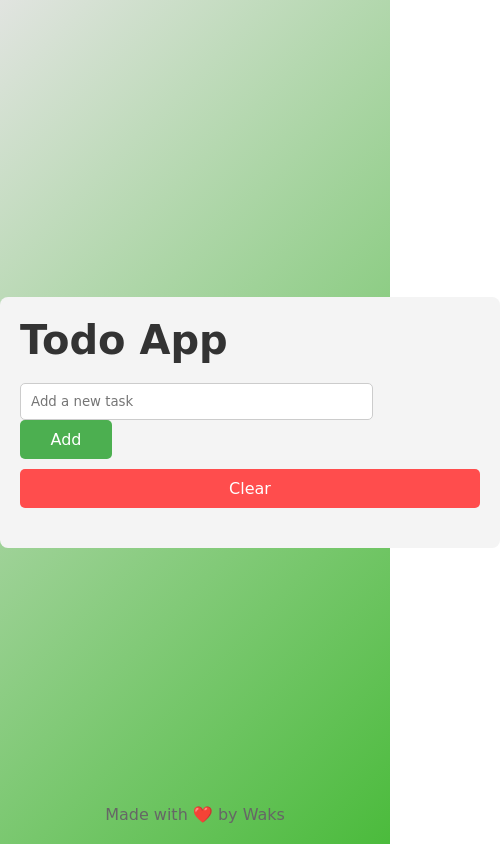
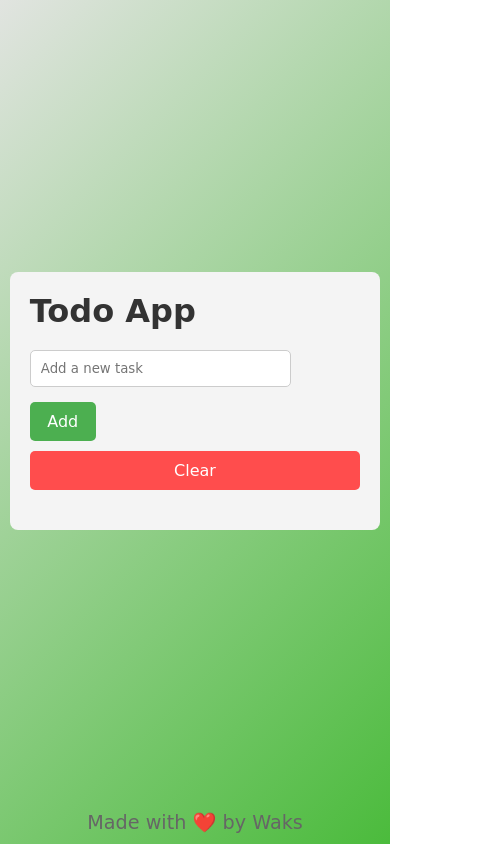
Before and after one commit to Han1CE/To-do-list, a plain HTML site: page index.html in a window 390 px wide. Shown: the whole page, 500 px wide, since content can reach past the window. Drawn offline with nearby package versions, Linux system fonts and the light colour scheme.

Commit message:
commit: responsive styles for the main layout

```diff
--- a/styles.css
+++ b/styles.css
@@ -86,3 +86,35 @@ li{
     text-align: center;
     color: #666;
 }
+@media (max-width: 600px) {
+    .todo-app {
+        width: 95%;
+        padding: 20px;
+    }
+    h1 {
+        font-size: 2rem;
+    }
+    .form input[type="text"] {
+        width: 78.9%;
+        margin-bottom: 10px;
+        margin-right: 0;
+    }
+    .form {
+        flex-direction: column;
+        align-items: stretch;
+    }
+    button[type="submit"] {
+        width: 20%;
+        margin-top: 5px;
+    }
+    li {
+        flex-direction: row;
+        align-items: flex-start;
+        padding: 8px;
+    }
+    .footer {
+        font-size: 1.2em;
+        padding: 10px 0;
+        position: static;
+    }
+}
```
